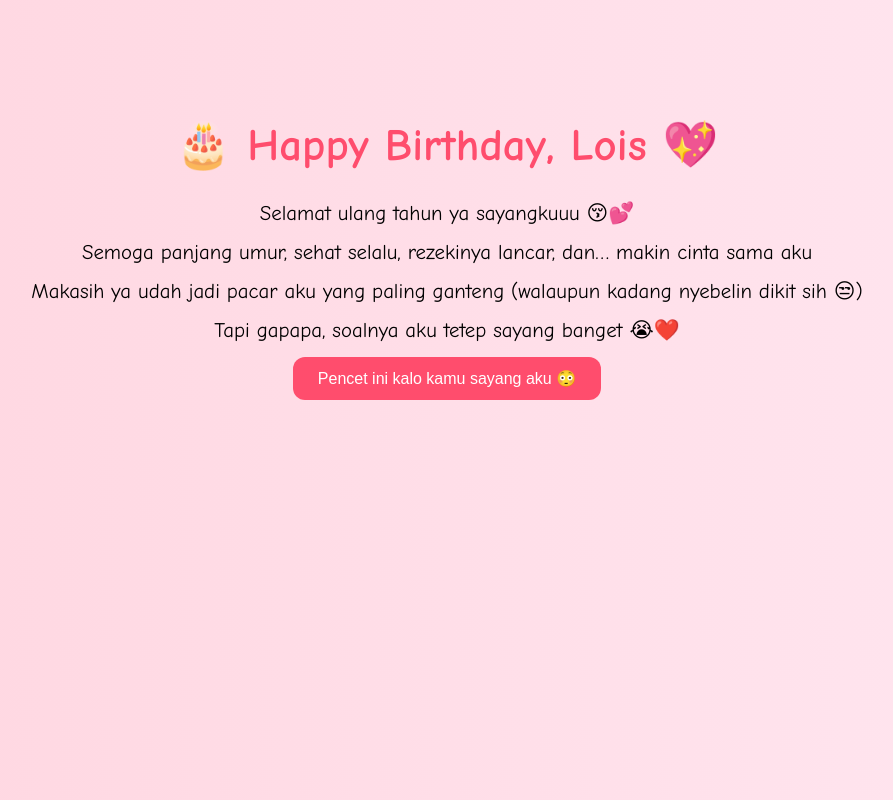
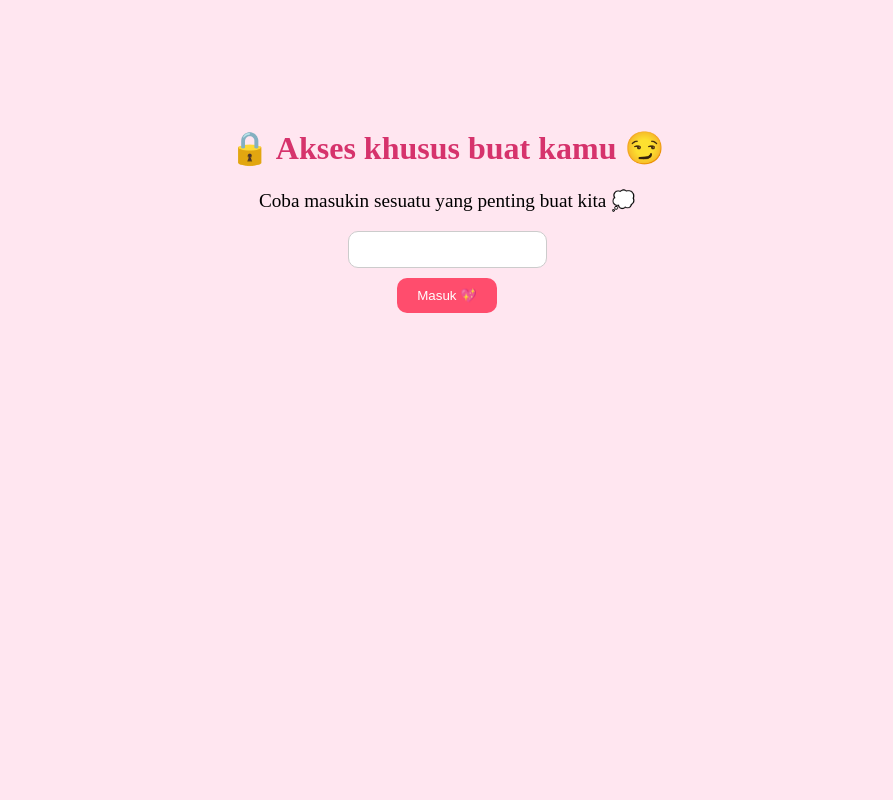
Before and after one commit to rachelkadang-beep/birthday-for-lois, a plain HTML site: page index.html in a window 1280 px wide. Shown: the whole page, without its empty margins (193-1086 px from the left). Drawn offline with Linux system fonts and the light colour scheme.

Commit message:
Revise birthday message and update styles

```diff
--- a/index.html
+++ b/index.html
@@ -2,73 +2,113 @@
 <html lang="en">
 <head>
 <meta charset="UTF-8">
-  <title>Happy Birthday Lois 💖</title>
+<title>For Lois 💖</title>
+
 <style>
 body {
-      background: linear-gradient(to right, #ffd6e0, #ffe6f0);
-      font-family: "Comic Sans MS", cursive;
+  background: #ffe6f0;
+  font-family: "Times New Roman", serif;
   text-align: center;
-      padding-top: 80px;
+  padding-top: 100px;
 }
-    h1 {
-      color: #ff4d6d;
-      font-size: 2.8em;
+
+#page2, #page3, #page4 {
+  display: none;
 }
-    p {
-      font-size: 1.3em;
-      margin: 15px;
+
+input {
+  padding: 10px;
+  border-radius: 10px;
+  border: 1px solid #ccc;
 }
+
 button {
-      padding: 12px 25px;
-      font-size: 1em;
+  padding: 10px 20px;
+  border-radius: 10px;
   border: none;
-      border-radius: 12px;
   background: #ff4d6d;
   color: white;
   cursor: pointer;
+  margin-top: 10px;
 }
-    #surprise {
-      display: none;
-      margin-top: 25px;
-      font-size: 1.4em;
-      color: #ff1a4d;
+
+h1 {
+  color: #d6336c;
+}
+
+p {
+  font-size: 1.2em;
 }
 </style>
+
 </head>
 <body>
 
+<!-- PASSWORD PAGE -->
+<div id="page1">
+  <h1>🔒 Akses khusus buat kamu 😏</h1>
+  <p>Coba masukin sesuatu yang penting buat kita 💭</p>
+  <input type="password" id="pass">
+  <br>
+  <button onclick="checkPass()">Masuk 💖</button>
+  <p id="error" style="color:red;"></p>
+</div>
+
+<!-- PAGE 2 -->
+<div id="page2">
+  <h1>😳 Wah bener dong...</h1>
+  <p>Kamu emang paling ngerti aku 😌</p>
+  <button onclick="nextPage(2)">Lanjut ya 💕</button>
+</div>
+
+<!-- PAGE 3 -->
+<div id="page3">
+  <h1>😏 Siap ya...</h1>
+  <p>Ini spesial banget loh buat kamu</p>
+  <button onclick="nextPage(3)">Klik lagi 💖</button>
+</div>
+
+<!-- FINAL PAGE -->
+<div id="page4">
   <h1>🎂 Happy Birthday, Lois 💖</h1>
 
   <p>
-    Selamat ulang tahun ya sayangkuuu 😚💕
+    Selamat ulang tahun ya, sayangku 💕
+    Semoga panjang umur, sehat selalu,
+    dan semua hal baik selalu datang ke kamu
   </p>
 
   <p>
-    Semoga panjang umur, sehat selalu,
-    rezekinya lancar, dan… makin cinta sama aku
+    Terima kasih sudah hadir di hidup aku,
+    jadi orang yang selalu aku tunggu setiap hari 😭❤️
   </p>
 
   <p>
-    Makasih ya udah jadi pacar aku yang paling ganteng
-    (walaupun kadang nyebelin dikit sih 😒)
+    Walaupun kamu kadang ngeselin…
+    tapi tetap jadi orang paling aku sayang 😌
   </p>
 
   <p>
-    Tapi gapapa, soalnya aku tetep sayang banget 😭❤️
+    Aku sayang kamu, lebih dari kata-kata ini bisa jelasin 💖
   </p>
 
-  <button onclick="showMessage()">Pencet ini kalo kamu sayang aku 😳</button>
-
-  <div id="surprise">
-    💖 HEHE KETAUAN 💖 <br><br>
-    Aku juga sayang kamu bangettt 🥺💕<br><br>
-    Jangan kemana-mana ya…<br>
-    soalnya aku udah nyaman banget sama kamu 😭❤️
+  <h2>💖 I LOVE YOU 💖</h2>
 </div>
 
 <script>
-    function showMessage() {
-      document.getElementById("surprise").style.display = "block";
+function checkPass() {
+  var password = document.getElementById("pass").value;
+  if(password === "1028") {
+    document.getElementById("page1").style.display = "none";
+    document.getElementById("page2").style.display = "block";
+  } else {
+    document.getElementById("error").innerText = "Salah 😝 coba lagi!";
+  }
+}
+
+function nextPage(page) {
+  document.getElementById("page" + page).style.display = "none";
+  document.getElementById("page" + (page + 1)).style.display = "block";
 }
 </script>
 
```
Lines whose indentation alone changed are shown as unchanged.
